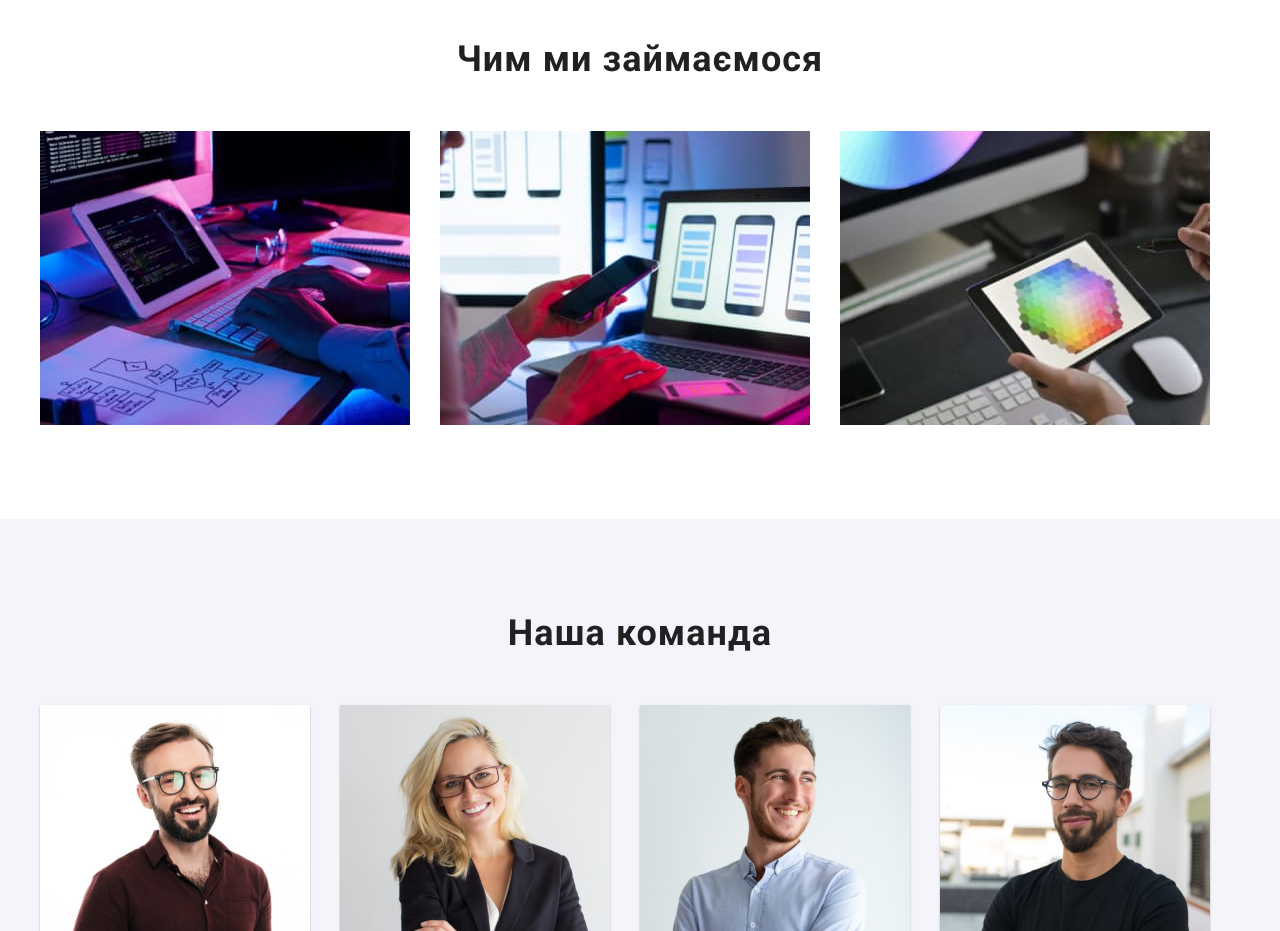
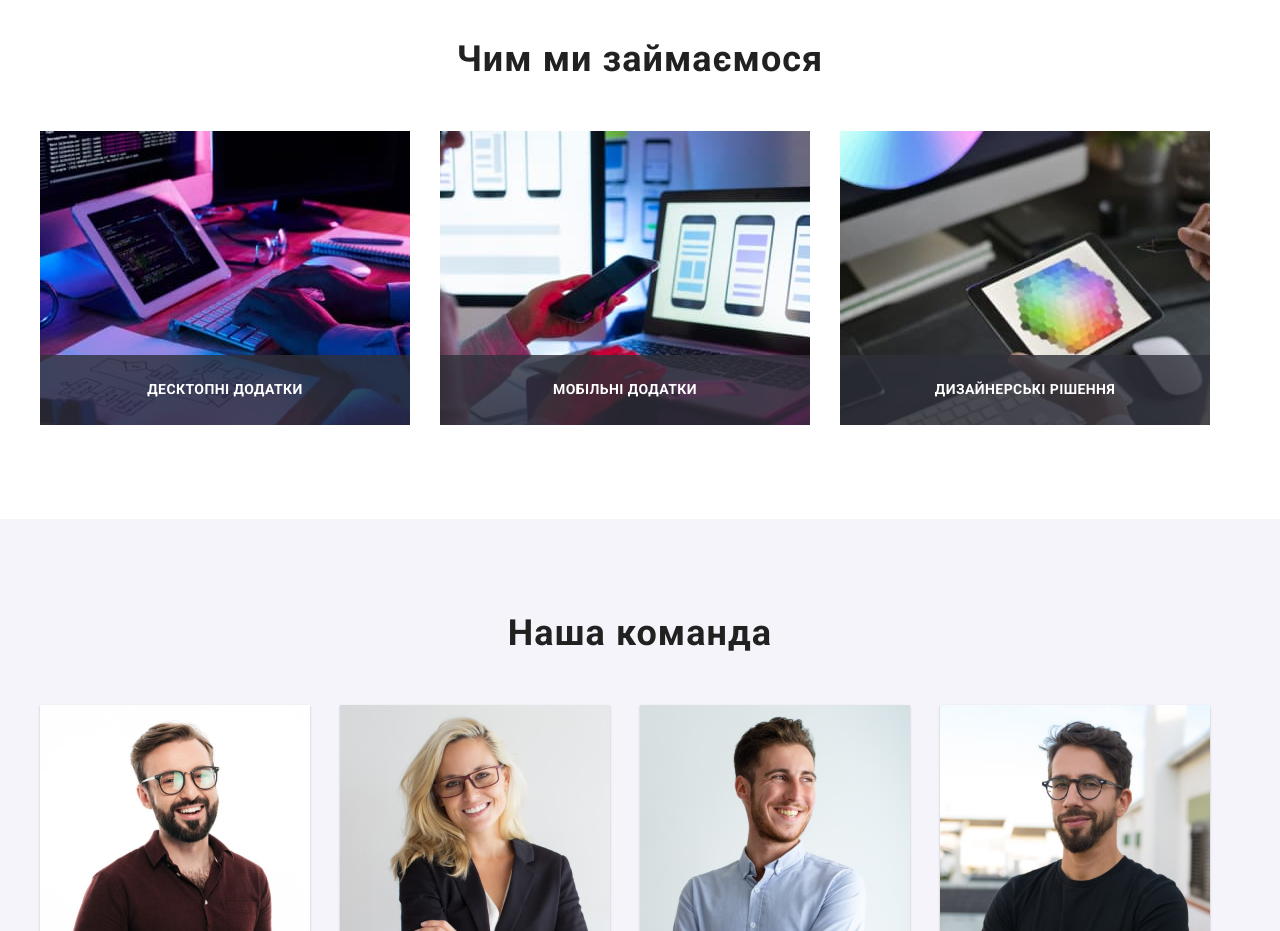
Before and after one commit to manjaa95/goit-markup-hw-05, a plain HTML site: page index.html in a window 1280 px wide. Shown: the part 1080-2011 px from the top of the page. Drawn offline with nearby package versions, Linux system fonts and the light colour scheme.

Commit message:
work section

```diff
--- a/index.html
+++ b/index.html
@@ -92,9 +92,18 @@
         <section class="work section">
             <div class="container"><h2 class="work-title">Чим ми займаємося</h2>
             <ul class="work-list list">
-                <li class="work-item"><img src="./images/main/work/box-1.jpg" alt="work" width="370" height="294"></li>
-                <li class="work-item"><img src="./images/main/work/box-2.jpg" alt="work" width="370" height="294"></li>
-                <li class="work-item"><img src="./images/main/work/box-3.jpg" alt="work" width="370" height="294"></li>
+                <li class="work-item">
+                    <div class="work-top-wrap"><img src="./images/main/work/box-1.jpg" alt="work" width="370" height="294">
+                    <p class="work-text-top">Десктопні додатки</p></div>
+                </li>
+                <li class="work-item">
+                    <div class="work-top-wrap"><img src="./images/main/work/box-2.jpg" alt="work" width="370" height="294">
+                    <p class="work-text-top">Мобільні додатки</p></div>
+                </li>
+                <li class="work-item">
+                    <div class="work-top-wrap"><img src="./images/main/work/box-3.jpg" alt="work" width="370" height="294">
+                    <p class="work-text-top">Дизайнерські рішення</p></div>
+                </li>
             </ul></div>
         </section>
         <section class="team section">
--- a/style/style.css
+++ b/style/style.css
@@ -216,6 +216,9 @@ justify-content: center;
     display: flex;
     gap: 30px;
 }
+.work-item {
+    transform: relative;
+}
 .work-title {
     font-weight: 700;
 font-size: 36px;
@@ -224,6 +227,23 @@ text-align: center;
 letter-spacing: 0.03em;
 color: #212121;
 margin-bottom: 50px;
+}
+.work-text-top {
+    font-weight: 700;
+font-size: 14px;
+line-height: 1.14;
+text-align: center;
+letter-spacing: 0.03em;
+text-transform: uppercase;
+color: #FFFFFF;
+background-color: rgba(47, 48, 58, 0.8);
+position: absolute;
+bottom: 0;
+width: 100%;
+padding: 27px 0;
+}
+.work-top-wrap{
+    position: relative;
 }
 /* team */
 .team {
@@ -370,7 +390,7 @@ background-color: rgba(33, 150, 243, 0.9);;
 padding: 63px 24px;
 height: 100%;
 transform: translateY(100%);
-transition: transform 400ms linear;
+transition: transform 250ms linear;
 }
 .example-item:hover .example-top-text {
     transform: translateY(0);
```
